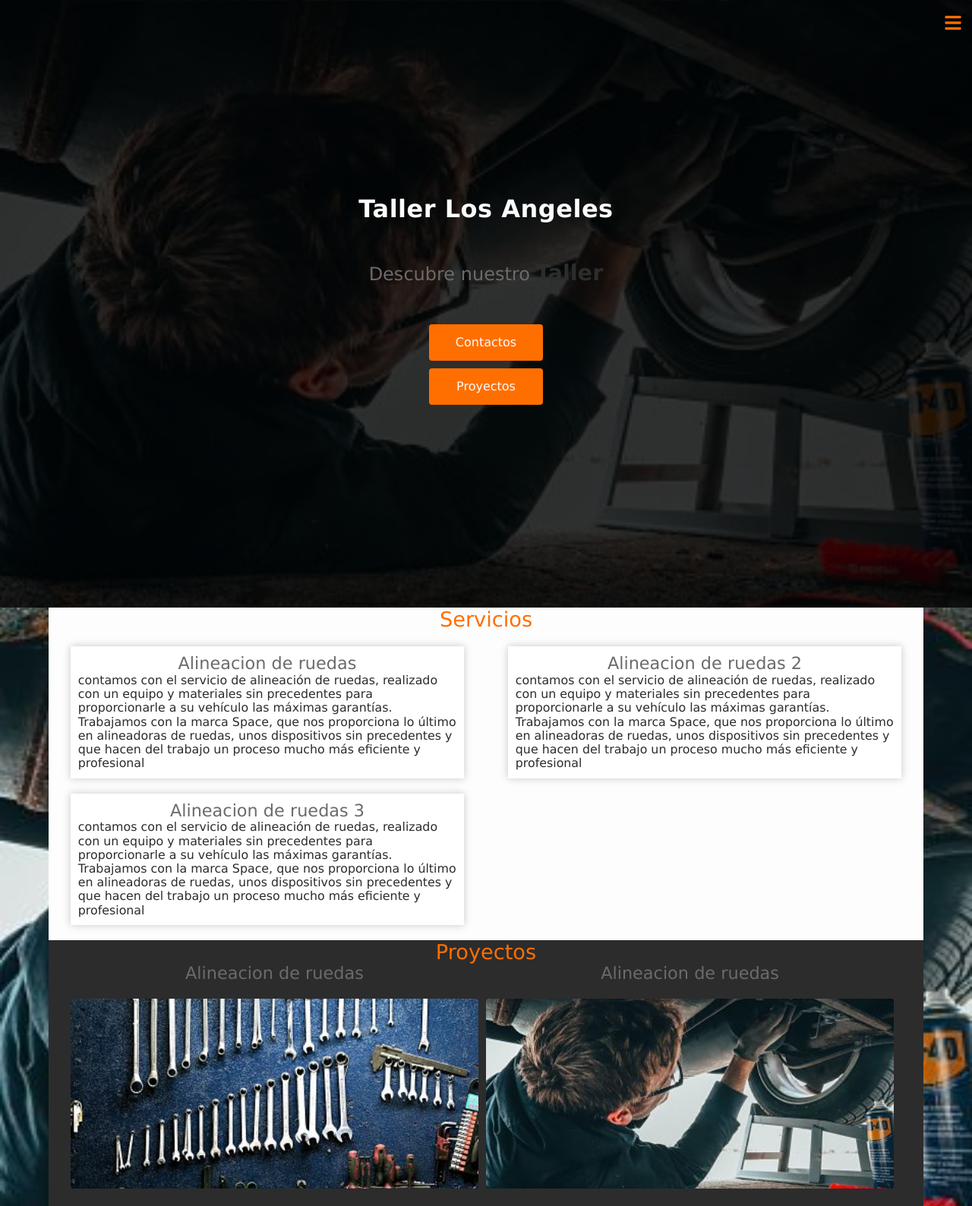
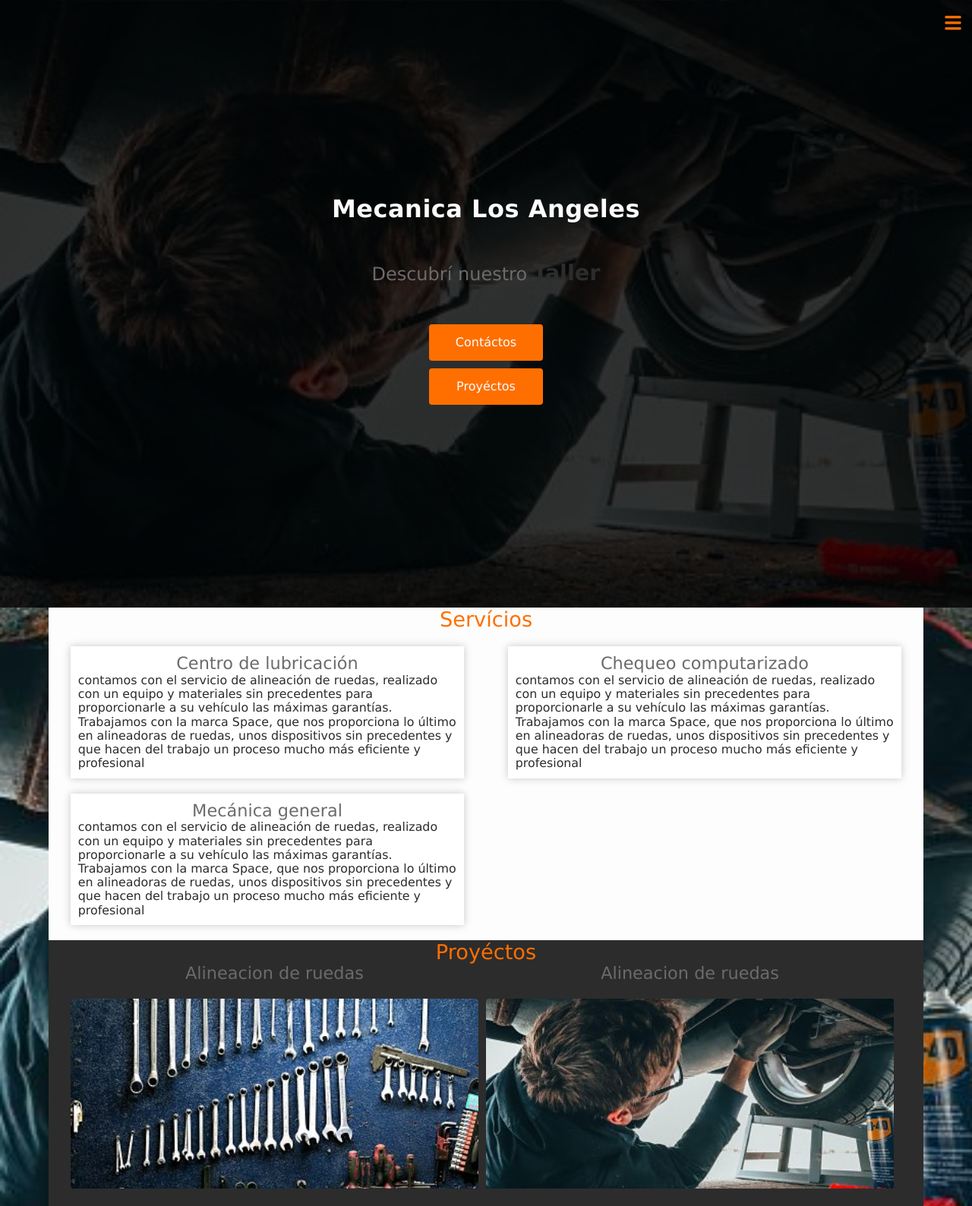
Before and after one commit to DamianAl99/Taller-Los-Angeles, a plain HTML site: page index.html in a window 1280 px wide. Shown: the top 1588 px of the page at 76% size. Drawn offline with Linux system fonts and the light colour scheme.

Commit message:
ortografia

```diff
--- a/index.html
+++ b/index.html
@@ -23,25 +23,25 @@
     <main class="main">
         <div id="inicio" class="main-content-principal">
             <div class="inicio-texts-principal">
-                <h1 class="super-title">Taller Los Angeles</h1>
-                <h4 class="super-subtitle">Descubre nuestro <span class="bolderWords">Taller</span></h4>
+                <h1 class="super-title">Mecanica Los Angeles</h1>
+                <h4 class="super-subtitle">Descubrí nuestro <span class="bolderWords">Taller</span></h4>
                 <div class="btn btn-contactos">
-                    <button type="submit" >Contactos</button>
+                    <button type="submit" >Contáctos</button>
                 </div>
                 <div class="btn btn-proyectos">
-                    <button type="submit">Proyectos</button>
+                    <button type="submit">Proyéctos</button>
                 </div>
             </div>
         </div>
         <div id="servicios" class="main-content-principal">
-            <div class="main-title">Servicios</div>
+            <div class="main-title">Servícios</div>
            <div class="super-item">
 
            </div>
         </div>
         <div id="proyectos" class="main-content-principal">
             <!--imagen de ig-->
-            <div class="main-title">Proyectos</div>
+            <div class="main-title">Proyéctos</div>
             <div class="proyectos-items">
 
             </div>
@@ -49,17 +49,17 @@
     </main>
     <div id="pagesProyectos" class="main-content-principal">
         <div class="divEngranage engranageProyectos"><img src="icons/settings-outline.svg" alt="" srcset=""></div>
-        <div class="main-title">Seccion Proyectos</div>
+        <div class="main-title">Sección Proyectos</div>
         <div class="pagesProyectos-items">
         </div>
         <div class="btn btn-volver"><button id="Volver" class="volverProyectos">Volver</button></div>
     </div>
     <div id="pagesContactos" class="main-content-principal">
         <div class="divEngranage engranageContactos"><img src="icons/settings-outline.svg" alt="" srcset=""></div>
-        <div class="main-title">Seccion Contactos</div>
+        <div class="main-title">Sección Contactos</div>
         <div class="titleUbicacion title">Ubicación</div>
         <div class="maps">
-            <div class="calle"><h4>Ruta Transchaco, a lado de la Parroquia San Agustin</h4></div>
+            <div class="calle"><h4>Lun a Vier 07:00 a 18:00hs. Sab 07:00 a 12:30hs. Transchaco km 11/2 c/ O’Higgins</h4></div>
             <div class="titleUbicacion title">Números de Whatsapp</div>
             <div class="calle"><h4>0991-486-133 / 0981-940-292 / 0981-102-205</h4></div>
             <div class="googleMaps">
@@ -72,7 +72,7 @@
     </div>
     <footer>
         <div class="redes-sociales">
-            <a href="http://"><div class="ig"><i class="fab fa-instagram"></i></div></a>
+            <a href="https://www.instagram.com/los_angeles_racing/https://www.instagram.com/los_angeles_racing/"><div class="ig"><i class="fab fa-instagram"></i></div></a>
             <a href="http://"></a><div class="fb"><i class="fab fa-facebook-f"></i></div></a>
         </div>
         <div class="derechos">
--- a/js/index.js
+++ b/js/index.js
@@ -63,17 +63,17 @@ const clickContactos = () => {
 
 const ServiciosJson = [
   {
-    title: "Alineacion de ruedas",
+    title: "Centro de lubricación",
     descriptions:
       "contamos con el servicio de alineación de ruedas, realizado con un equipo y materiales sin precedentes para proporcionarle a su vehículo las máximas garantías. Trabajamos con la marca Space, que nos proporciona lo último en alineadoras de ruedas, unos dispositivos sin precedentes y que hacen del trabajo un proceso mucho más eficiente y profesional",
   },
   {
-    title: "Alineacion de ruedas 2",
+    title: "Chequeo computarizado",
     descriptions:
       "contamos con el servicio de alineación de ruedas, realizado con un equipo y materiales sin precedentes para proporcionarle a su vehículo las máximas garantías. Trabajamos con la marca Space, que nos proporciona lo último en alineadoras de ruedas, unos dispositivos sin precedentes y que hacen del trabajo un proceso mucho más eficiente y profesional",
   },
   {
-    title: "Alineacion de ruedas 3",
+    title: "Mecánica general",
     descriptions:
       "contamos con el servicio de alineación de ruedas, realizado con un equipo y materiales sin precedentes para proporcionarle a su vehículo las máximas garantías. Trabajamos con la marca Space, que nos proporciona lo último en alineadoras de ruedas, unos dispositivos sin precedentes y que hacen del trabajo un proceso mucho más eficiente y profesional",
   },
```
